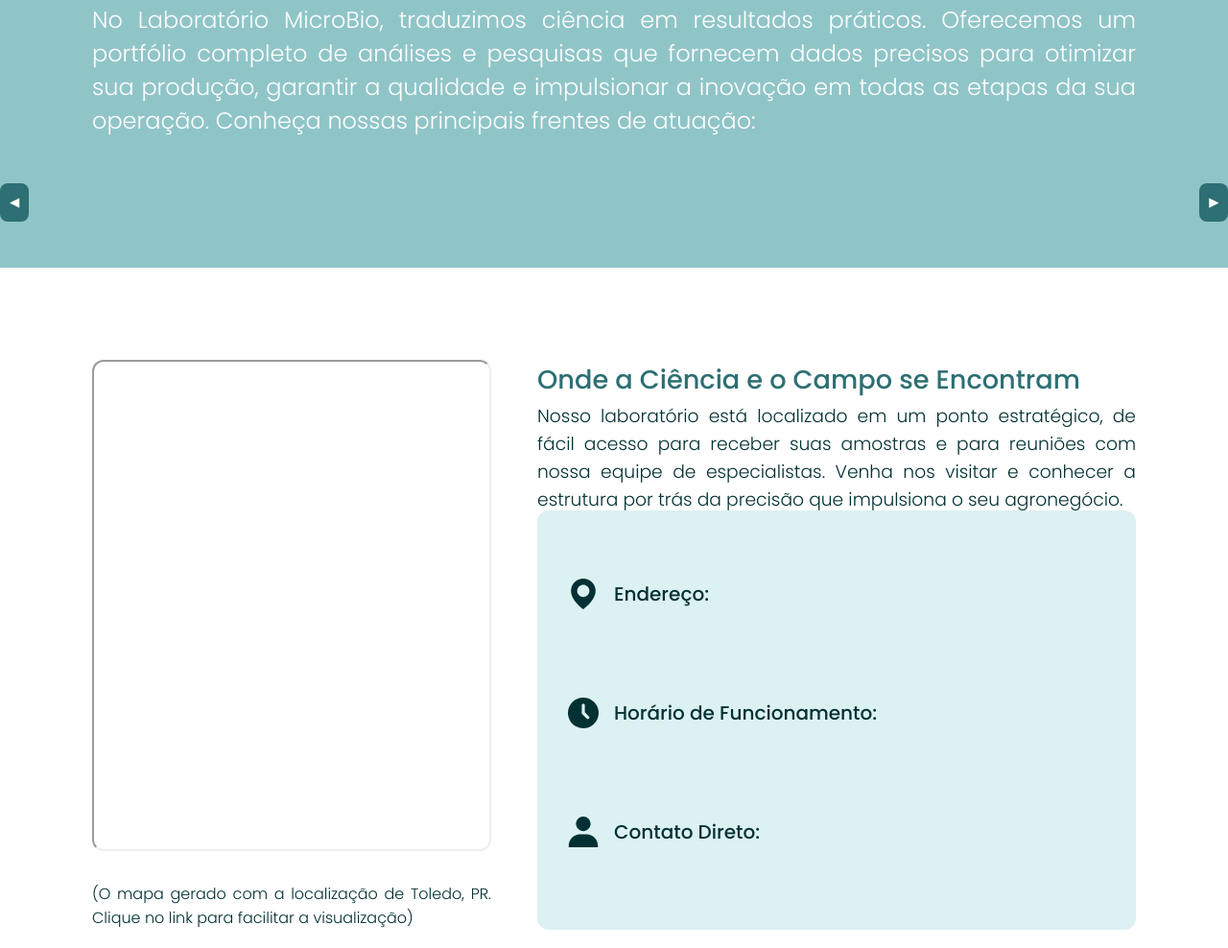
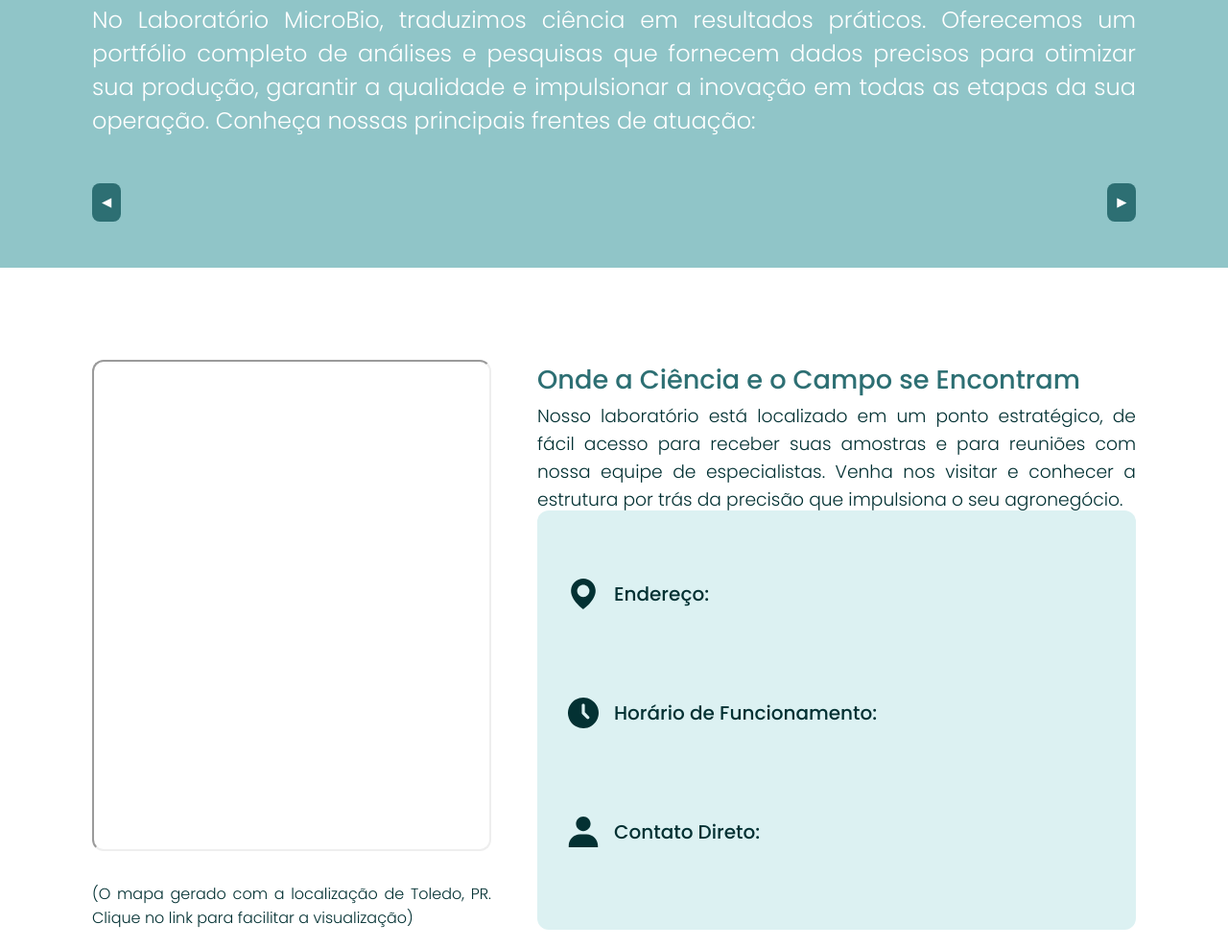
Before and after one commit to Matheus-Lessa-Dev/BioMicro, a plain HTML site: page sites/HTML/paginaInicial.html in a window 1280 px wide. Shown: the part 1165-2153 px from the top of the page at 96% size. Drawn offline with Linux system fonts and the light colour scheme; no server answers.

Commit message:
Update: css do carousel

```diff
--- a/sites/CSS/home.css
+++ b/sites/CSS/home.css
@@ -84,6 +84,9 @@
   justify-content: center;
   position: relative;
   width: 100%;
+
+  padding-left: 6rem;
+  padding-right: 6rem;
 }
 
 .services__cards {
@@ -93,6 +96,7 @@
   width: 100%;
   max-width: 100%;
   position: relative;
+
 }
 
 .service-card {
```
